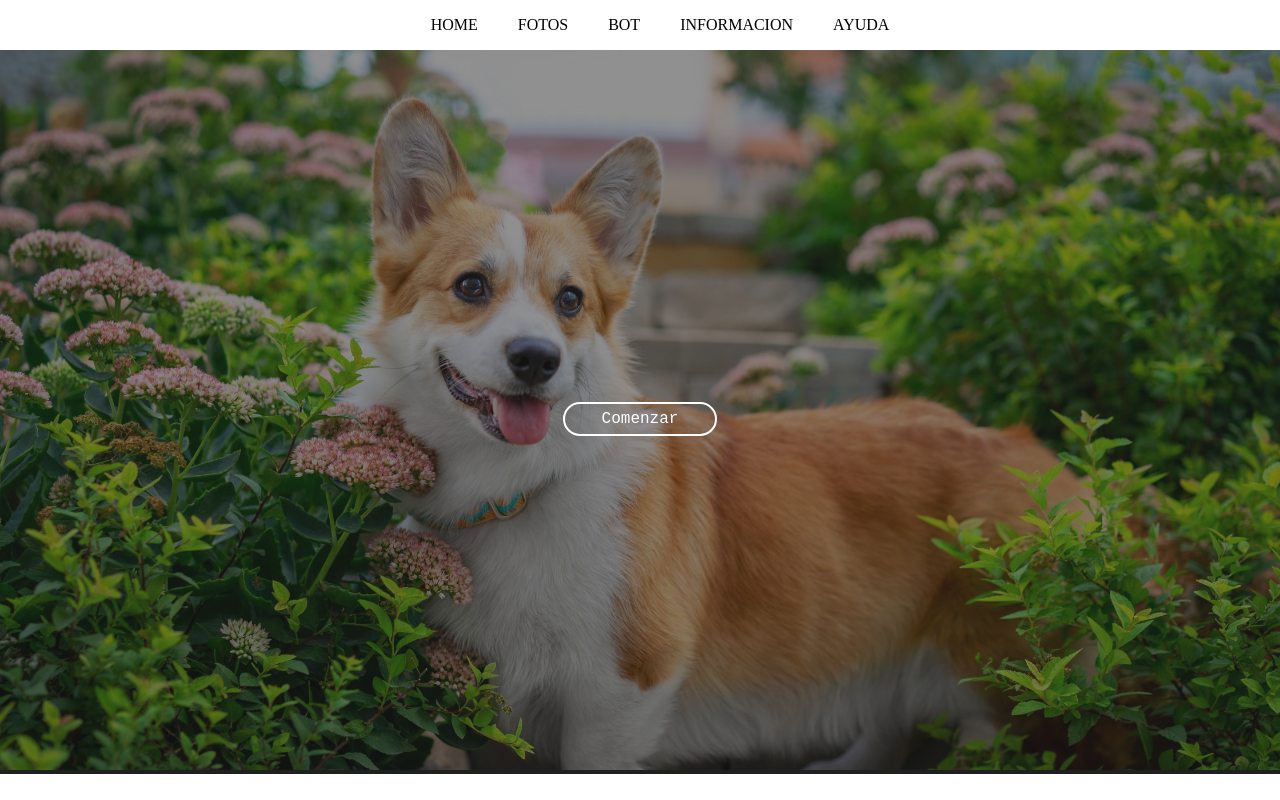
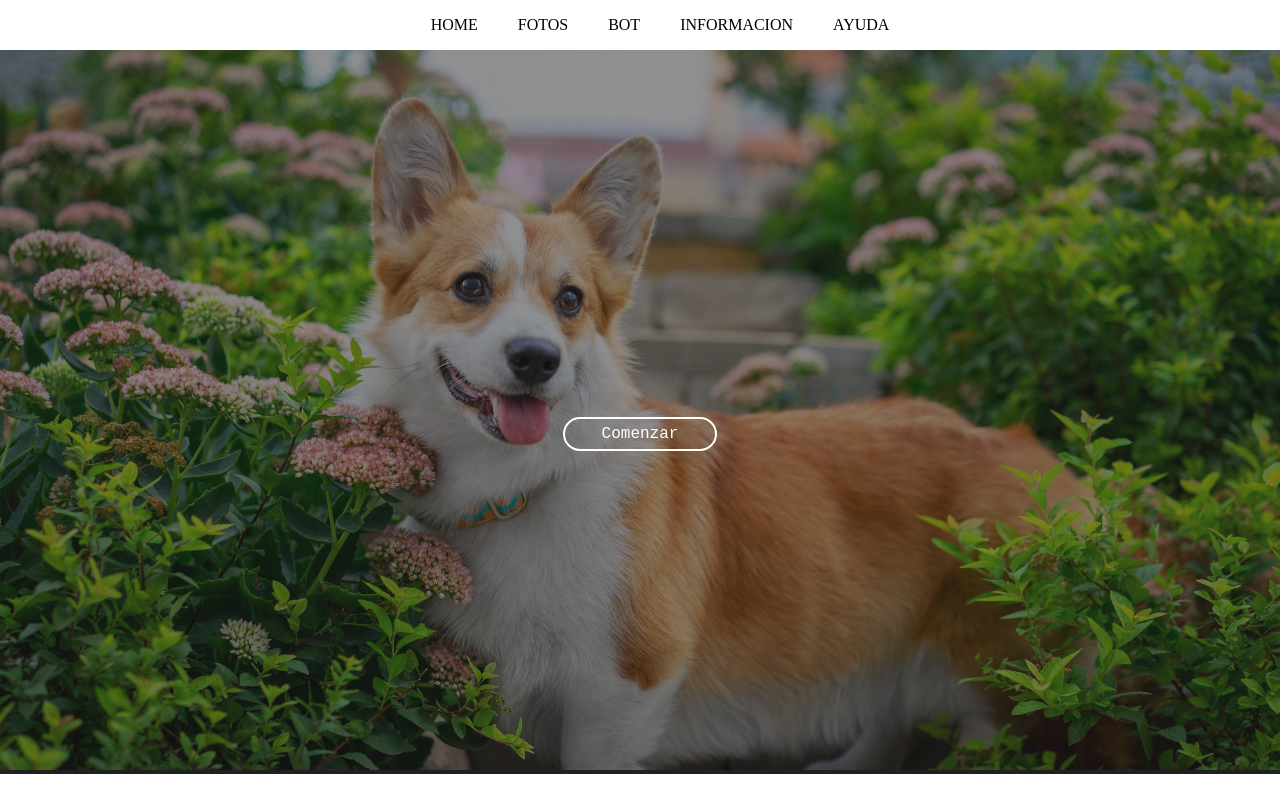
Before and after one commit to lemonpeu/Corgis-for-mentall-health, a plain HTML site: page index.html in a window 1280 px wide. Drawn offline with Linux system fonts and the light colour scheme.

Commit message:
Agregando

```diff
--- a/index.html
+++ b/index.html
@@ -21,8 +21,9 @@
         <header>
             <div class="background-img">
                 <img src="imagenes/sleep-doggo.jpg" class="img">
+                <div class="btn-start">Comenzar</div>
             </div>
-            <div class="btn-start">Comenzar</div>
+
         </header>
         <div id="principal-section">
 
--- a/principal-page/_header.scss
+++ b/principal-page/_header.scss
@@ -6,6 +6,7 @@ header {
 
 .background-img {
     overflow: hidden;
+    position: relative;
     background-color: #202020;
     top: 0;
     right: 0;
@@ -30,7 +31,7 @@ header {
     position: absolute;
     top: 53%;
     left: 50%;
-    transform: translate(-50%, 100%);
+    transform: translate(-50%, -50%);
     text-align: center;
     border-radius: 25px;
     line-height: 30px;
```
Also changed, not shown: main.css, 1 other file.
